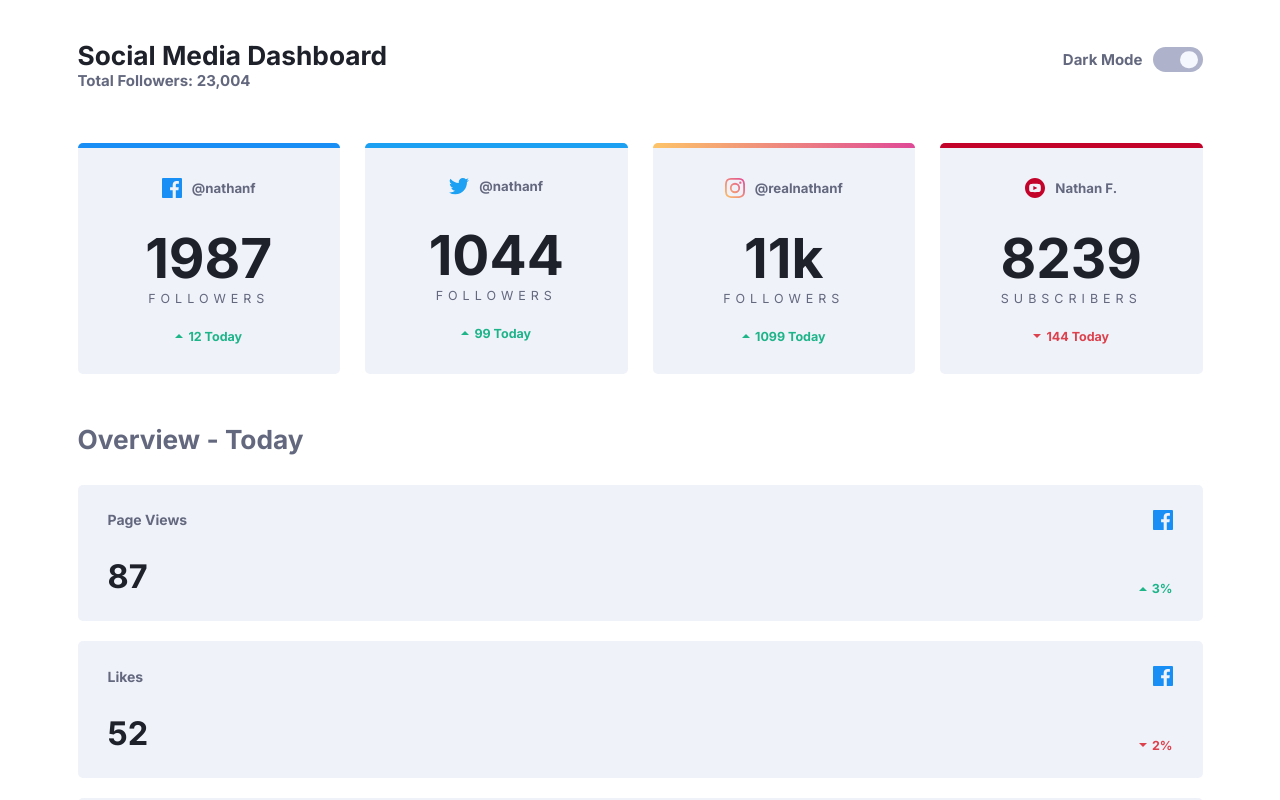
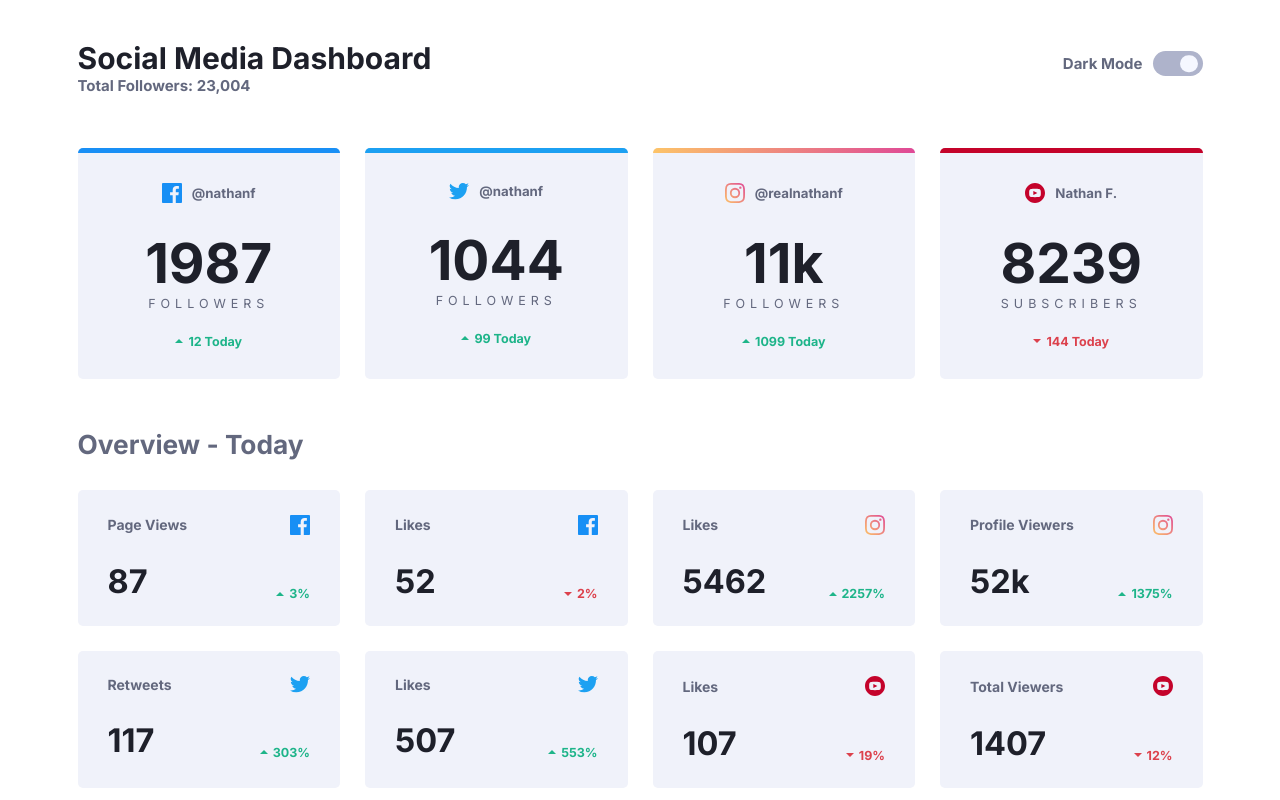
Before and after one commit to 6kbzn9/Social-Media-Dashboard, a plain HTML site: page index.html in a window 1280 px wide. Shown: the top 800 px of the page. Drawn offline with Linux system fonts and the light colour scheme.

Commit message:
added last section ~ responsive

```diff
--- a/style.scss
+++ b/style.scss
@@ -86,6 +86,9 @@ body {
     font-size: 2.625rem;
     color: var(--Text-2);
     transition: 250ms ease-in-out;
+    @include bigger(1000px) {
+      font-size: 3rem;
+    }
   }
   &__subtitle {
     color: var(--Text);
@@ -235,6 +238,17 @@ body {
     margin-bottom: 3rem;
   }
   &__cards {
+    @include bigger(650px) {
+      display: grid;
+      grid-gap: 2rem;
+      grid-template-columns: repeat(2, 1fr);
+    }
+    @include bigger(1000px) {
+      grid-template-columns: repeat(4, 1fr);
+    }
+    @include bigger(1100px) {
+      grid-gap: 2.5rem;
+    }
   }
   &__card {
     background-color: var(--CardBG);
@@ -243,6 +257,9 @@ body {
     transition: 250ms ease-in-out;
     &:not(:last-child) {
       margin-bottom: 2rem;
+      @include bigger(650px) {
+        margin-bottom: 0;
+      }
     }
 
     &__header {
```
Also changed, not shown: css/style.css, 1 other file.
